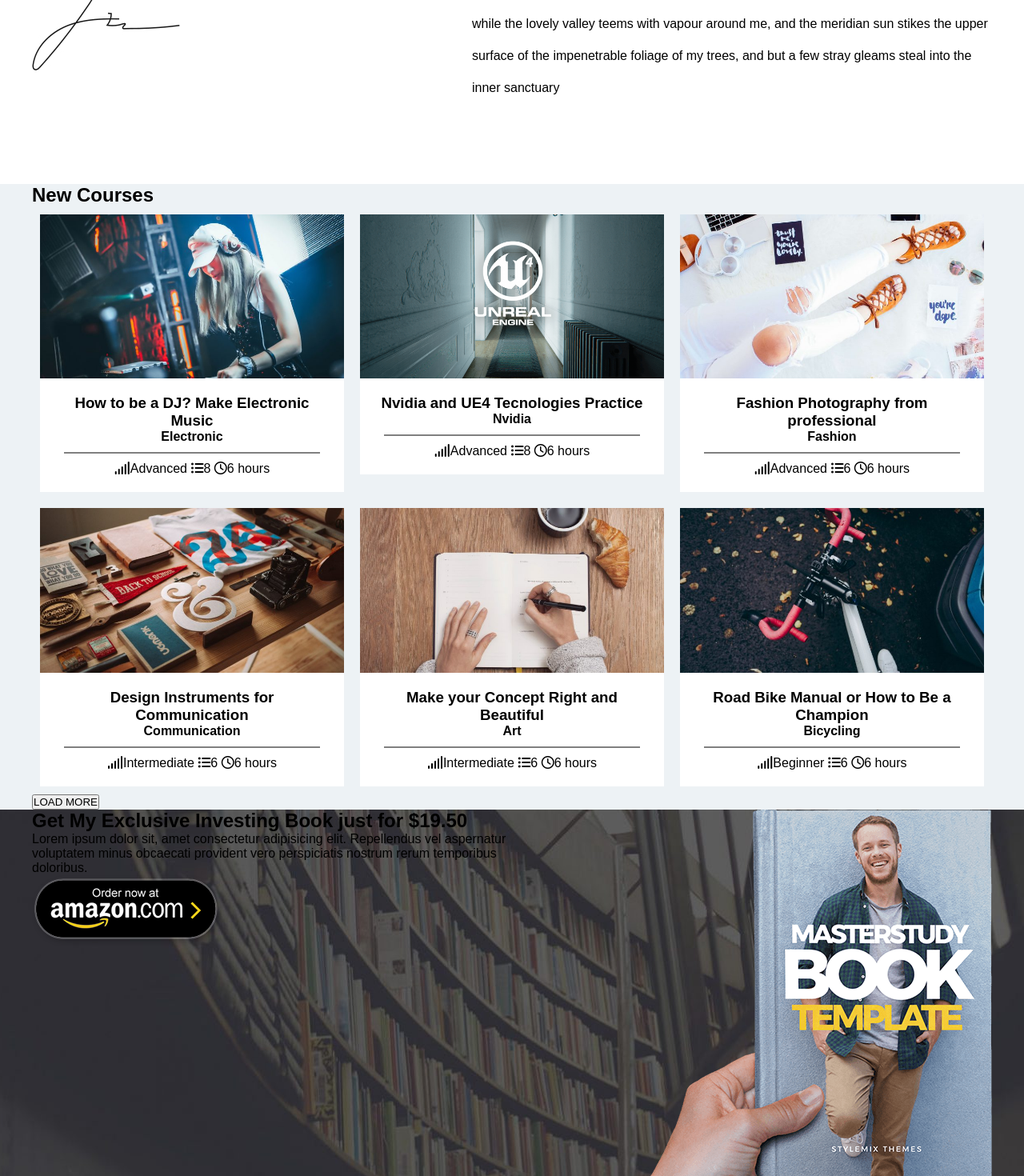
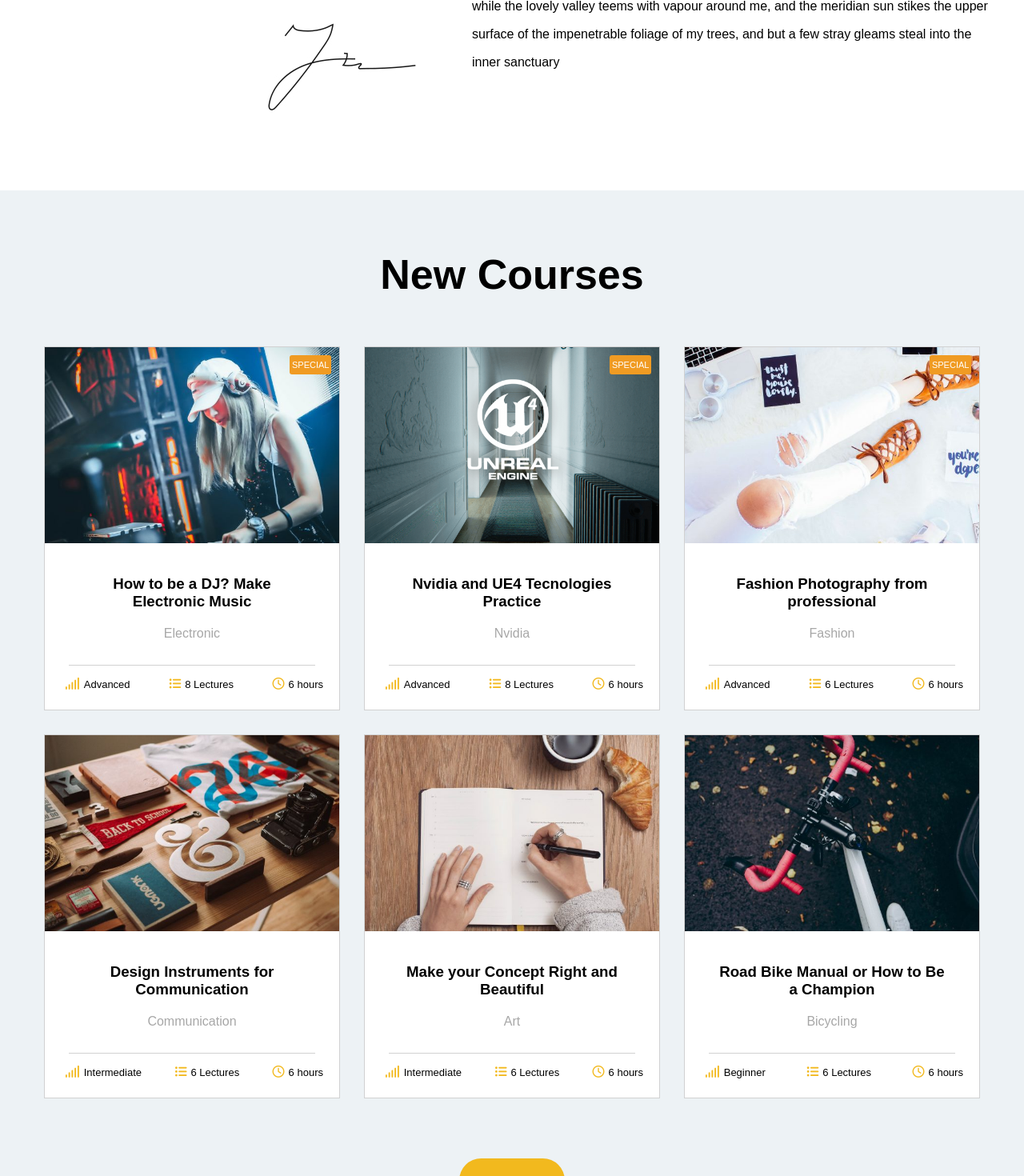
Before and after one commit to ValerioCani/proj-html-vuejs, a Vue app: page / in a window 1280 px wide. Shown: the part 1330-2800 px from the top of the page at 80% size. Built offline with nearby package versions, Linux system fonts and the light colour scheme.

Commit message:
stilizzazione sezioni fino a book advertising

```diff
--- a/src/assets/styles/general.scss
+++ b/src/assets/styles/general.scss
@@ -14,6 +14,10 @@
 
 .flex{
     display: flex;
+}
+
+.clear{
+    clear: both;
 }
 
 ul{
@@ -36,6 +40,15 @@
 .button{
     border: none;
     border-radius: 30px;
-    padding: 3%;
+    padding: 20px 25px;
     font-weight: 800;
 }
+
+.standard_section{
+    padding: 30px 0px;
+    h2{
+        text-align: center;
+        font-size: 52px;
+        padding-top: 45px;
+    }
+}
--- a/src/assets/styles/var.scss
+++ b/src/assets/styles/var.scss
@@ -2,3 +2,7 @@
 $primary_text_color: #000;
 $secondary_text_color: #fff;
 $highlight_text_color: #F2B91E;
+$New_tag_navbar_color: #DC1245;
+$special_tag_course_color:#F09B23;
+$card_coursecategory_color: #a7a7a7;
+$card_lines_color: #d1d1d1;
--- a/src/components/CourseCard.vue
+++ b/src/components/CourseCard.vue
@@ -1,14 +1,18 @@
 <template>
     <div class="CourseCard">
-        <img :src="require('../assets/img/'+ data.img)" :alt="data.category">
+        <div class="img_container flex">
+            <div class="special secondary_text" v-if="data.special">SPECIAL</div>
+            <img :src="require('../assets/img/'+ data.img)" :alt="data.category">
+        </div>
+
         <div class="datasection">
             <h3>{{data.text}}</h3>
             <h4>{{data.category}}</h4>
             <div class="divider"></div>
-            <div>
-                <i class="fa-solid fa-signal"></i>{{data.difficulty}}
-                <i class="fa-solid fa-list-ul"></i>{{data.lectures}}
-                <i class="fa-regular fa-clock"></i>{{data.time}}
+            <div class="course_features flex">
+                <span><i class="fa-solid fa-signal"></i>{{data.difficulty}}</span>
+                <span><i class="fa-solid fa-list-ul"></i>{{data.lectures}} Lectures</span>
+                <span><i class="fa-regular fa-clock"></i>{{data.time}}</span>
             </div>
         </div>
     </div>
@@ -24,19 +28,53 @@
 </script>
 
 <style scoped lang="scss">
+@import '@/assets/styles/var.scss';
     .CourseCard{
         width:100%;
-        img{
-        width: 100%;
-        vertical-align: top;
+        position: relative;
+        border:solid 1px $card_lines_color;
+        .img_container{
+            height: 245px;
+            overflow: hidden;
+            justify-content: center;
+            .special{
+                position: absolute;
+                top: 10px;
+                right: 10px;
+                font-size: 11px;
+                background-color: $special_tag_course_color;
+                padding: 1.6% 0.7%;
+                border-radius: 3px;
+            }
+            img{
+            height: 100%;
+            vertical-align: top;
+            }
         }
         .datasection{
             padding: 20px;
             background-color: white;
             text-align: center;
+            h3{
+                padding: 20px;
+            }
+            h4{
+                padding-bottom: 20px;
+                font-weight: 100;
+                color: $card_coursecategory_color;
+            }
             .divider{
-                border: solid grey 1px;
+                border-bottom: solid 1px $card_lines_color;
                 margin: 10px;
+            }
+            .course_features{
+                justify-content: space-between;
+                font-size: 13px;
+                i{
+                    padding: 5px;
+                    font-size: 15px;
+                    color: $highlight_text_color;
+                }
             }
         }
     }
--- a/src/components/HeaderIntroductionComp.vue
+++ b/src/components/HeaderIntroductionComp.vue
@@ -3,6 +3,7 @@
         <div class="intro_column1">
             <h2>Hey there, my name is Jhon Doe. I'm the founder of the Brain Academy.</h2>
             <img src="../assets/img/sign.jpg" alt="">
+            <div class="clear"></div>
         </div>
         <div class="intro_column2">
             <p>A wonderful serenity has taken possessionof my entire soul, like these sweet mornings of spring which I enjoy with my whole heart. I am alone, and feel the charm of existence in this spot, which was created for the bliss do souls like mine. I am so happy, my dear friend, so absorbed in the exquisite sense of mere tranquil existence, that I neglect my tslents. When, while the lovely valley teems with vapour around me, and the meridian sun stikes the upper surface of the impenetrable foliage of my trees, and but a few stray gleams steal into the inner sanctuary</p>
@@ -24,6 +25,10 @@
         h2{
             font-size: 38px;
         }
+        img{
+        float: right;
+        padding-top: 50px;
+        }
     }
     .intro_column2{
         width: 60%;
@@ -34,7 +39,7 @@
     }
 
     p{
-            line-height: 40px;
+            line-height: 35px;
         }
 }
 
--- a/src/components/HeaderJumboTron.vue
+++ b/src/components/HeaderJumboTron.vue
@@ -67,7 +67,6 @@
                 }
             }
             #course_sale{
-                // width: 1310px;
                 height: 242px;
                 background-color: $primary_color;
                 border-radius: 10px;
--- a/src/components/HeaderMenuBar.vue
+++ b/src/components/HeaderMenuBar.vue
@@ -105,7 +105,7 @@
                         padding: 1px 3px;
                         border-radius: 3px 3px 3px 0;
                         color: white;
-                        background-color: red;
+                        background-color: $New_tag_navbar_color;
                     }
                     .triangle_up {
                         width: 0;
--- a/src/components/MainBookSection.vue
+++ b/src/components/MainBookSection.vue
@@ -1,14 +1,12 @@
 <template>
     <section>
-        <div class="container">
-            <div>
-                <h2>Get My Exclusive Investing Book just for $19.50</h2>
-                <p>Lorem ipsum dolor sit, amet consectetur adipisicing elit. Repellendus vel aspernatur voluptatem minus obcaecati provident vero perspiciatis nostrum rerum temporibus doloribus.</p>
+        <div class="container flex">
+            <div id="book_ads">
+                <h2 class="highlight_text">Get My Exclusive Investing Book just for $19.50</h2>
+                <p class="secondary_text">Lorem ipsum dolor sit, amet consectetur adipisicing elit. Repellendus vel aspernatur voluptatem minus obcaecati provident vero perspiciatis.</p>
                 <img src="@/assets/img/amazon.png" alt="ordina il libro su amazon">
             </div>
-            <div>
-                <img src="@/assets/img/book.png" alt="">
-            </div>
+            <img src="@/assets/img/book.png" alt="ordina il libro su amazon">
         </div>
     </section>
 </template>
@@ -21,11 +19,27 @@
 
 <style scoped lang="scss">
 section{
-    height: 600px;
     background-image: url('@/assets/img/library.jpg');
     background-position: center;
+    height: 600px;
     .container{
-        display: flex;
+        height: 100%;
+        padding-top: 50px;
+        #book_ads{
+            width: 50%;
+            height: 100%;
+            text-align: center;
+            h2{
+                font-size: 40px;
+                padding-top: 70px;
+            }
+            p{
+            font-size: 25px;
+            font-style: italic;
+            line-height: 40px;
+            padding: 40px 0;
+            }
+        }
     }
 }
 
--- a/src/components/MainCoursesSection.vue
+++ b/src/components/MainCoursesSection.vue
@@ -1,12 +1,12 @@
 <template>
     <section>
-        <div class="container">
+        <div class="container standard_section">
             <h2>{{title}}</h2>
             <div class="card_cont">
                 <div class="single_card" v-for="(card, index) in CardData" :key="index">
                     <CourseCard :data="card"/>
                 </div>
-                <button>LOAD MORE</button>
+                <button class="button course_button secondary_text">LOAD MORE</button>
             </div>
         </div>
     </section>
@@ -87,15 +87,22 @@
 </script>
 
 <style scoped lang="scss">
+@import '@/assets/styles/var.scss';
 section{
     background-color: #edf2f5;
     .card_cont{
+        padding-top: 45px;
         width: 100%;
         display: flex;
         flex-wrap: wrap;
         .single_card{
-            width:calc((100% / 3) - 20px);
-            margin: 10px;
+            width:calc((100% / 3) - 30px);
+            margin: 15px;
+        }
+        .course_button{
+            background-color: $primary_color;
+            margin: 60px auto;
+
         }
     }
 }
```
